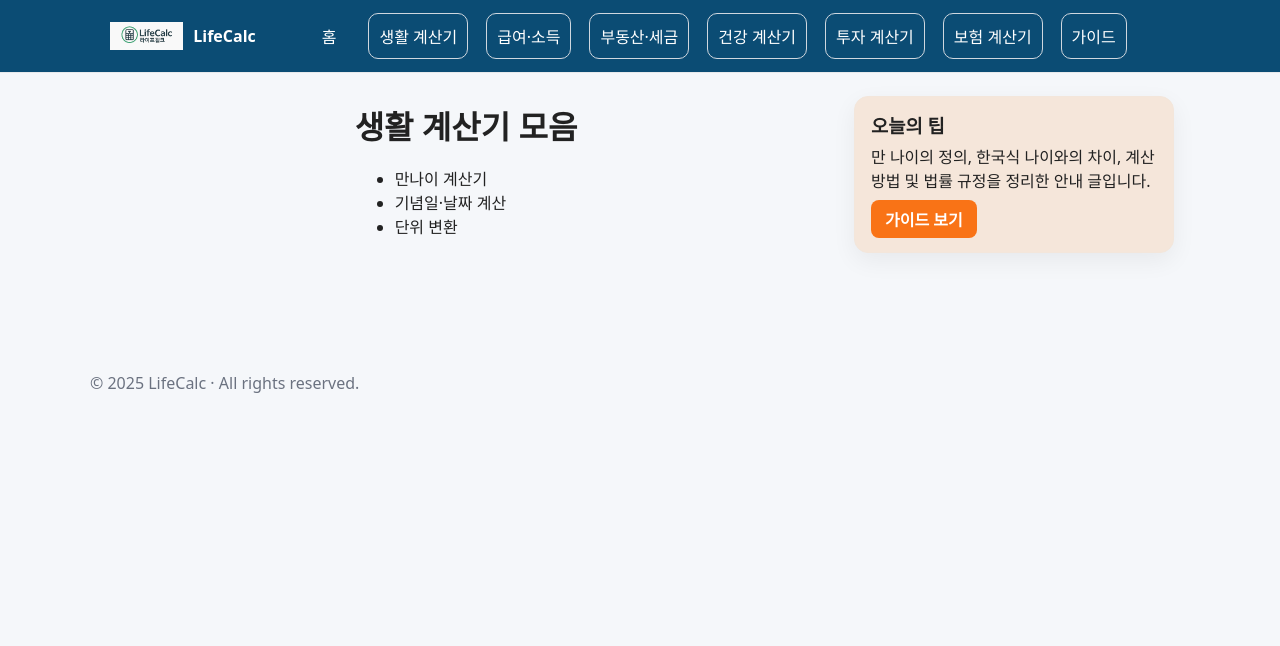
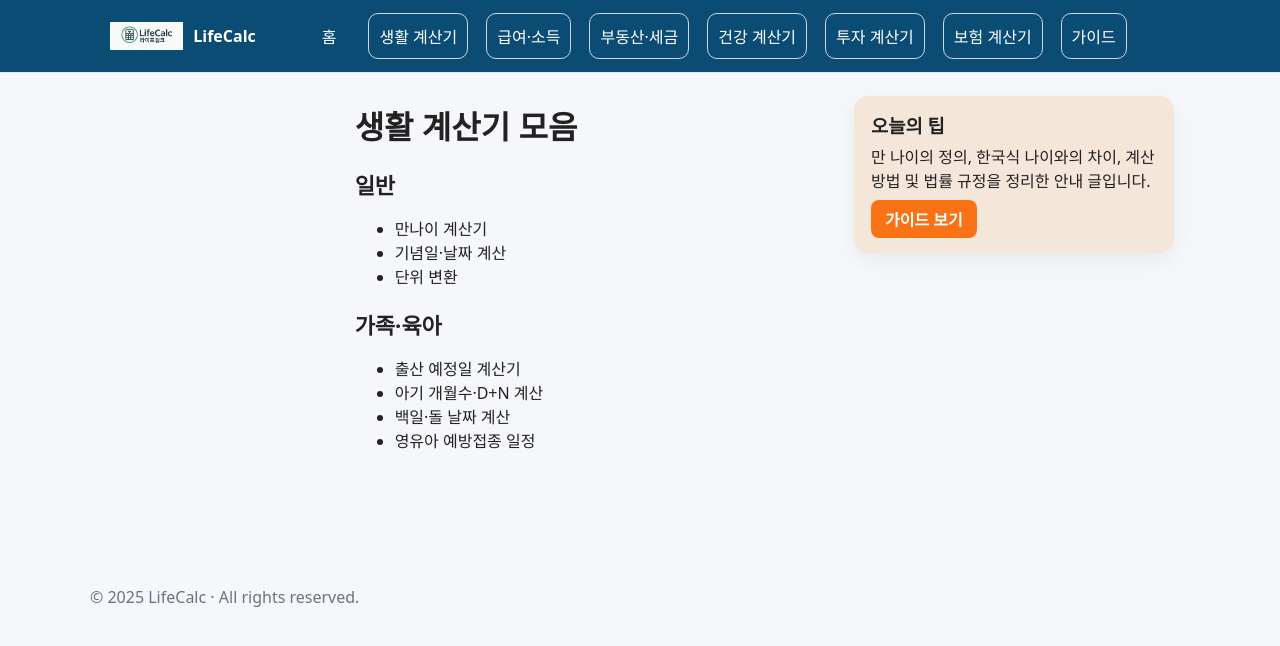
Before and after one commit to khai-lang/LifeCalc, a Jekyll site: the page built from life/index.md, in a window 1280 px wide. Shown: the top 646 px of the page. Built offline with Jekyll 4.4.1, drawn with Linux system fonts in a browser that asks for light colours.

Commit message:
Update index.md

```diff
--- a/life/index.md
+++ b/life/index.md
@@ -1,18 +1,28 @@
 ---
 layout: default
 title: 생활 계산기 모음
-description: 단위 변환, 날짜·기념일 계산 등 일상 계산기 모음.
+description: 단위 변환, 날짜·기념일, 가족·육아 계산 등 일상 계산기 모음.
 permalink: /life/
 ---
 
 # 생활 계산기 모음
+
+## 일반
 <ul>
   <li><a href="/life/age/">만나이 계산기</a></li>
   <li><a href="/life/date/">기념일·날짜 계산</a></li>
   <li><a href="/life/unit-converter/">단위 변환</a></li>
 </ul>
+
+## 가족·육아
+<ul>
+  <li><a href="/family/due-date/">출산 예정일 계산기</a></li>
+  <li><a href="/family/baby-days/">아기 개월수·D+N 계산</a></li>
+  <li><a href="/family/baegil/">백일·돌 날짜 계산</a></li>
+  <li><a href="/family/vaccine/">영유아 예방접종 일정</a></li>
+</ul>
+
 <br><br><br>
-
 
 <script type="application/ld+json">
 {
```
